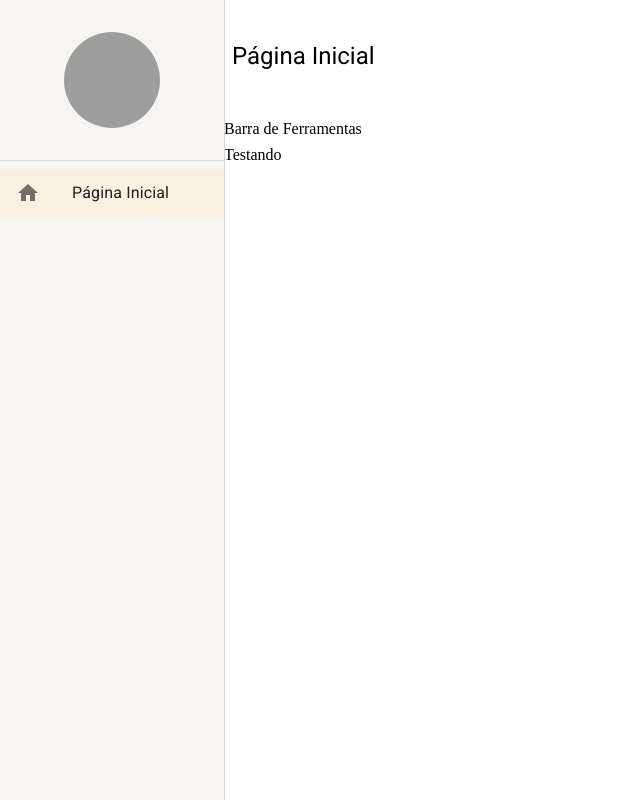
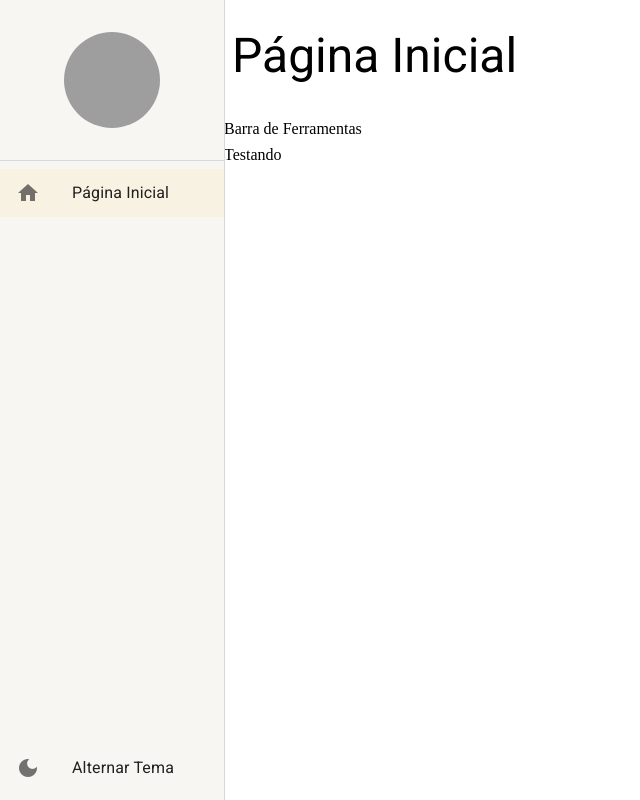
Before and after one commit to tiagoolive/react-MUI5, a React (Create React App) app: page /pagina-inicial in a window 1280 px wide. Shown: the whole page, without its empty margins (0-640 px from the left). Built offline with nearby package versions, Linux system fonts and the light colour scheme; grey boxes are pictures that could not be loaded.

Commit message:
Ajustes no tema e botão "alternar tema" adicionado

```diff
--- a/src/pages/dashboard/Dashboard.tsx
+++ b/src/pages/dashboard/Dashboard.tsx
@@ -4,7 +4,7 @@
 export const Dashboard: React.FC = () => {
 
   return (
-    <LayoutBaseDePagina titulo='Página Inicial'>
+    <LayoutBaseDePagina titulo='Página Inicial' barraDeFerramentas={<>Barra de Ferramentas</>} >
       Testando
     </LayoutBaseDePagina>
 
--- a/src/shared/components/menu-lateral/MenuLateral.tsx
+++ b/src/shared/components/menu-lateral/MenuLateral.tsx
@@ -1,7 +1,7 @@
 import { Avatar, Divider, Drawer, Icon, List, ListItemButton, ListItemIcon, ListItemText, useMediaQuery, useTheme } from '@mui/material'
 import { ReactNode } from 'react'
 import { Box } from '@mui/system'
-import { useDrawerContext } from './../../contexts'
+import { useAppThemeContext, useDrawerContext } from './../../contexts'
 import { useMatch, useNavigate, useResolvedPath } from 'react-router-dom'
 
 
@@ -43,6 +43,7 @@
   const smDown = useMediaQuery(theme.breakpoints.down('sm'))
 
   const { isDrawerOpen, toggleDrawerOpen, drawerOptions } = useDrawerContext()
+  const { toggleTheme } = useAppThemeContext()
 
   return (
     <>
@@ -72,6 +73,17 @@
             </List>
           </Box>
 
+          <Box>
+            <List component="nav">
+              <ListItemButton onClick={toggleTheme}>
+                <ListItemIcon>
+                  <Icon>dark_mode</Icon>
+                </ListItemIcon>
+                <ListItemText primary="Alternar Tema" />
+              </ListItemButton>
+            </List>
+          </Box>
+
         </Box>
       </Drawer>
 
--- a/src/shared/layouts/LayoutBaseDePagina.tsx
+++ b/src/shared/layouts/LayoutBaseDePagina.tsx
@@ -7,17 +7,19 @@
 interface ILayoutBaseDePaginaProps {
   children: ReactNode
   titulo: string
+  barraDeFerramentas?: ReactNode
 }
 
-export const LayoutBaseDePagina: React.FC<ILayoutBaseDePaginaProps> = ({ children, titulo }) => {
+export const LayoutBaseDePagina: React.FC<ILayoutBaseDePaginaProps> = ({ children, titulo, barraDeFerramentas }) => {
   const theme = useTheme()
   const smDown = useMediaQuery(theme.breakpoints.down('sm'))
+  const mdDown = useMediaQuery(theme.breakpoints.down('md'))
 
   const { toggleDrawerOpen } = useDrawerContext()
 
   return (
     <Box height='100%' display='flex' flexDirection='column' gap={1}>
-      <Box padding={1} display='flex' alignItems='center' height={theme.spacing(12)} gap={1}>
+      <Box padding={1} display='flex' alignItems='center' gap={1} height={theme.spacing(smDown ? 6 : mdDown ? 8 : 12)}>
         {smDown && (
           <IconButton onClick={toggleDrawerOpen}>
             <Icon>menu</Icon>
@@ -25,16 +27,23 @@
         )}
 
 
-        <Typography variant="h5">
+        <Typography
+          overflow="hidden"
+          whiteSpace="nowrap"
+          textOverflow="ellipsis"
+          variant={smDown ? 'h5' : mdDown ? 'h4' : 'h3'}
+        >
           {titulo}
         </Typography>
       </Box>
 
-      <Box>
-        Barra de Ferramentas
-      </Box>
+      {barraDeFerramentas && (
+        <Box>
+          {barraDeFerramentas}
+        </Box>
+      )}
 
-      <Box>
+      <Box flex={1} overflow="auto">
         {children}
       </Box>
     </Box>
--- a/src/shared/themes/Dark.ts
+++ b/src/shared/themes/Dark.ts
@@ -3,6 +3,7 @@
 
 export const DarkTheme = createTheme({
   palette: {
+    mode: 'dark',
     primary: {
       main: yellow[700],
       dark: yellow[800],
@@ -19,5 +20,10 @@
       default: '#303134',
       paper: '#202124'
     }
+  },
+  typography: {
+    allVariants: {
+      color: 'white'
+    }
   }
 })
```
